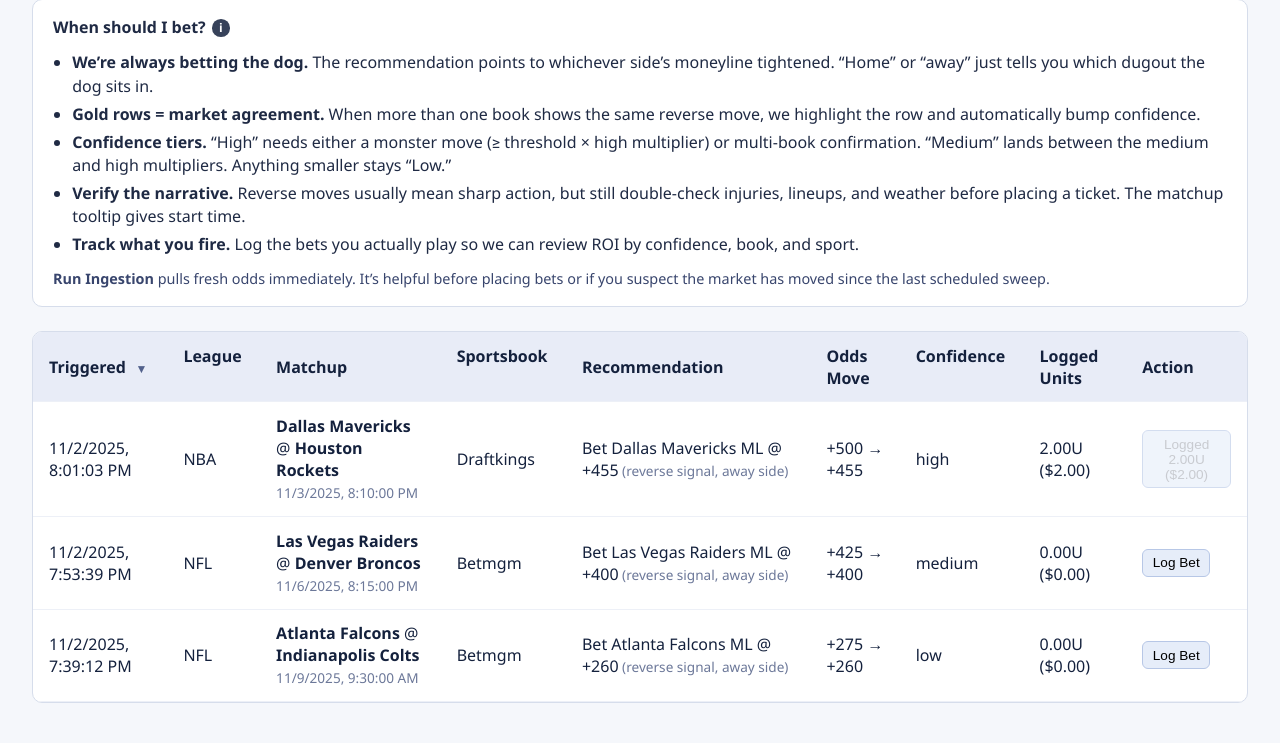
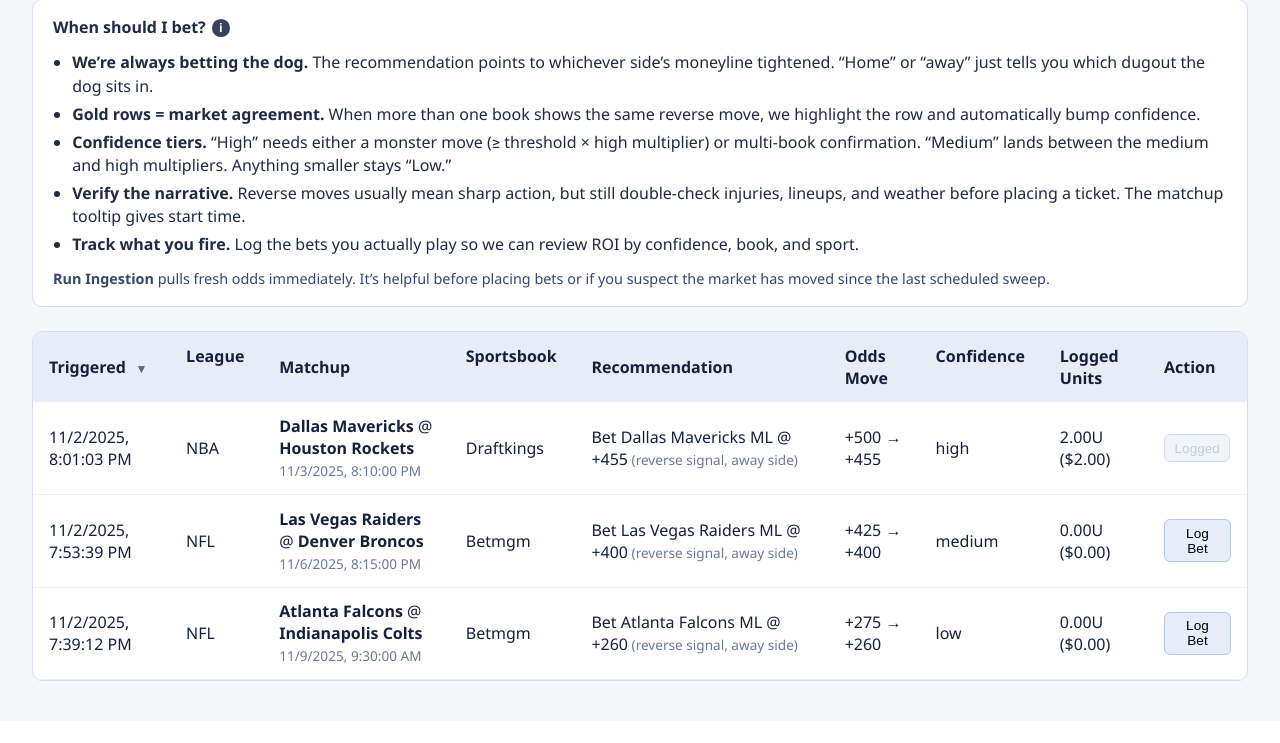
Before and after one commit to Warconn/coachv2, a Flask app: page / in a window 1280 px wide. Shown: the part 191-934 px from the top of the page. After the commit the page ends 872 px from the top, so only its background shows below. Run offline with Flask 3, Linux system fonts and the light colour scheme; data comes from the database, SQL or seed files in the repository.

Commit message:
Simplify logged bet button text and status message for clarity

```diff
--- a/app/templates/index.html
+++ b/app/templates/index.html
@@ -406,13 +406,7 @@
         button.className = 'log-bet-btn';
 
         if (rec.bet_logged) {
-          const units = getLoggedUnits(rec);
-          const amount = getLoggedAmount(rec);
-          if (units) {
-            button.textContent = `Logged ${units.toFixed(2)}U (${formatCurrency(amount)})`;
-          } else {
-            button.textContent = 'Logged';
-          }
+          button.textContent = 'Logged';
           button.disabled = true;
         } else {
           button.textContent = 'Log Bet';
@@ -467,7 +461,7 @@
             notes: notesInput,
           });
 
-          button.textContent = `Logged ${unitsLogged.toFixed(2)}U (${formatCurrency(amountLogged)})`;
+          button.textContent = 'Logged';
           button.disabled = true;
           statusMessage.textContent = `Logged ${unitsLogged.toFixed(2)}U (${formatCurrency(amountLogged)}) on ${rec.team || rec.bet_side} (${rec.sportsbook_name || rec.sportsbook}).`;
           setTimeout(() => updateStatusSummary(state.data), 2000);
```
